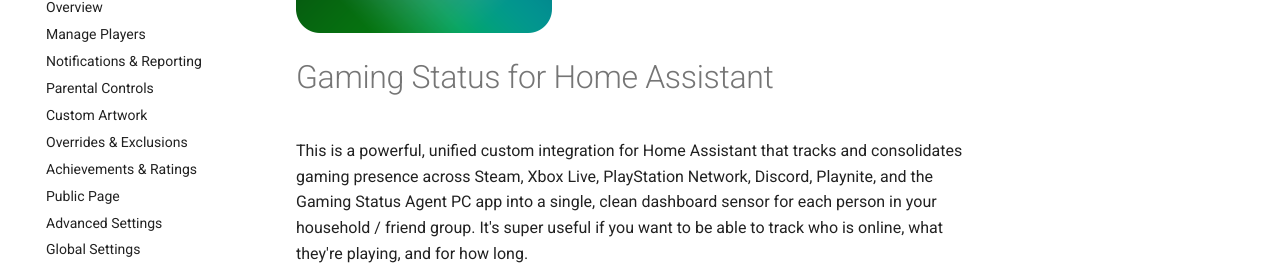
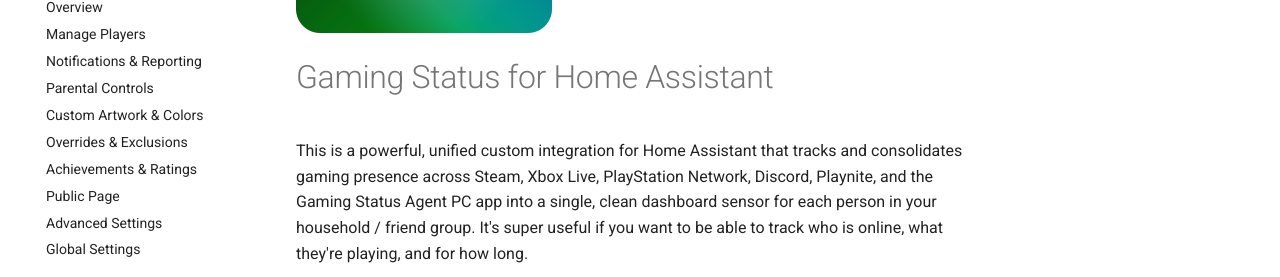
Before and after one commit to adamjthompson/Gaming-Status, an MkDocs documentation site: the page built from docs/index.md, in a window 1280 px wide. Shown: the part 337-614 px from the top of the page. Built offline with MkDocs 1.6.1 and Material for MkDocs 9.7.7, drawn with Linux system fonts in a browser that asks for light colours; comment, search, counter and statistics services are not loaded.

Commit message:
Link rename

```diff
--- a/mkdocs.yml
+++ b/mkdocs.yml
@@ -57,7 +57,7 @@
       - Manage Players: configuration/manage-players.md
       - Notifications & Reporting: configuration/notifications-reporting.md
       - Parental Controls: configuration/parental-controls.md
-      - Custom Artwork: configuration/custom-artwork.md
+      - Custom Artwork & Colors: configuration/custom-artwork.md
       - Overrides & Exclusions: configuration/overrides-exclusions.md
       - Achievements & Ratings: configuration/achievements-ratings.md
       - Public Page: configuration/public-page.md
```
